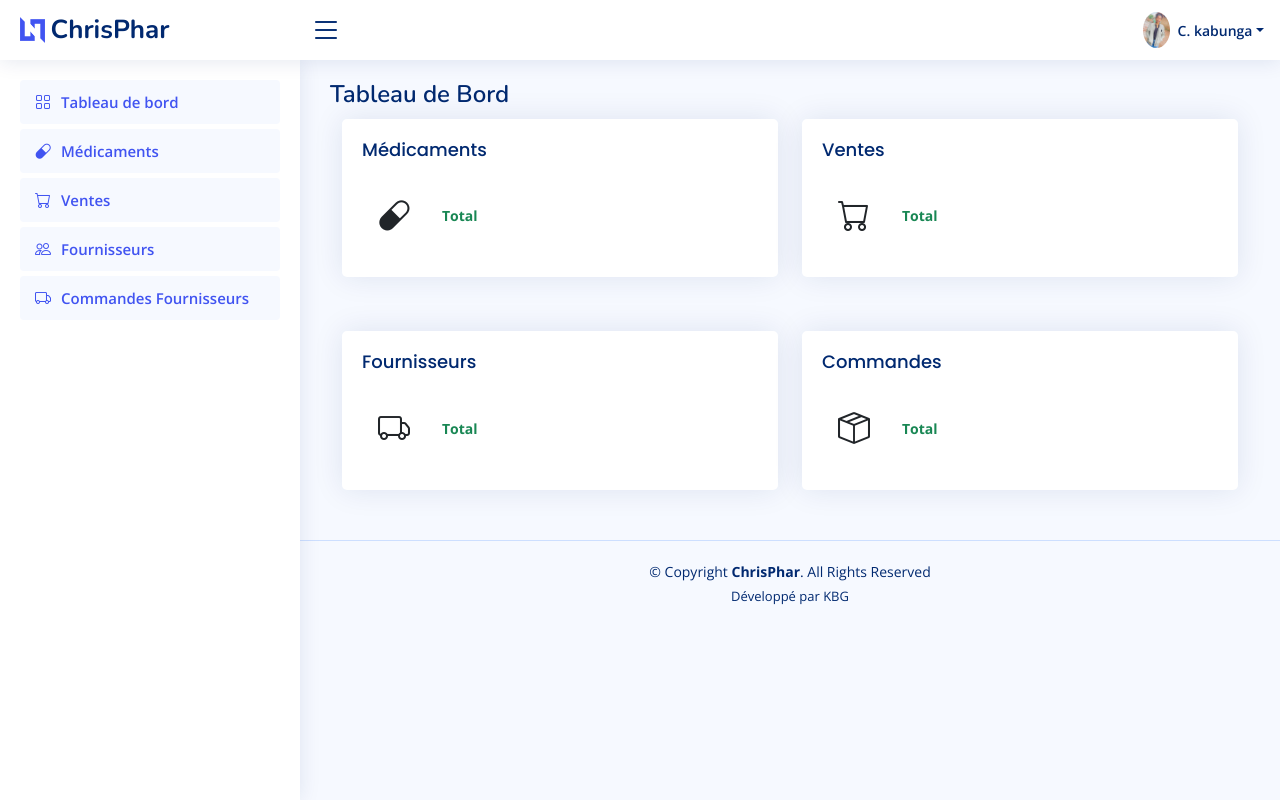
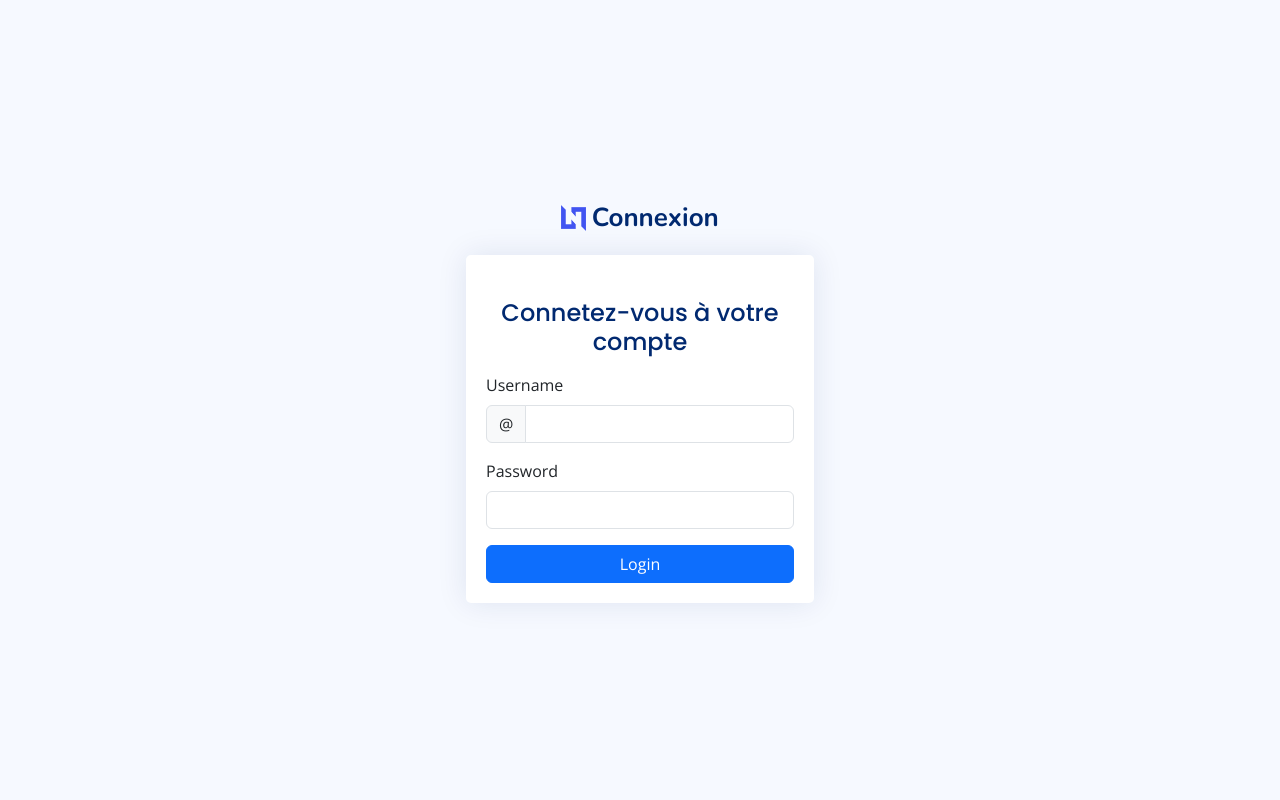
Before and after one commit to christelle-kabunga/GestionPharma, a Django app: page / in a window 1280 px wide. Run offline with Django 4.2, Linux system fonts and the light colour scheme; some libraries are stand-ins or nearby versions.

Commit message:
login page

```diff
--- a/django_project/VM/GestionPharma/GestionPharma/settings.py
+++ b/django_project/VM/GestionPharma/GestionPharma/settings.py
@@ -9,6 +9,10 @@
 print(f" EXISTE ? {os.path.exists(STATIC_PATH)}")  # Vérifie si Django voit bien le dossier
 
 STATICFILES_DIRS = [STATIC_PATH]
+
+LOGIN_URL = '/login/'
+LOGIN_REDIRECT_URL = '/dashboard/'  # Redirige le superadmin après connexion
+LOGOUT_REDIRECT_URL = '/login/'  # Redirige vers login après déconnexion
 
 
 """
--- a/django_project/VM/GestionPharma/produits/models.py
+++ b/django_project/VM/GestionPharma/produits/models.py
@@ -27,7 +27,7 @@
         db_table = 'medicament'  # Nom de la table dans la base de données
 
     def statut_quantite(self):
-        if self.quantite == 0:
+        if self.quantite == 1:
             return 'red'
         elif self.quantite <= 10:
             return 'orange'
--- a/django_project/VM/GestionPharma/produits/templates/delete-confirmation.html
+++ b/django_project/VM/GestionPharma/produits/templates/delete-confirmation.html
@@ -14,7 +14,7 @@
     <form method="POST">
         {% csrf_token %}
         <button type="submit" class="btn btn-danger">Supprimer</button>
-        <a href="{% url 'home' %}" class="btn btn-secondary">Annuler</a>
+        <a href="{% url 'produit' %}" class="btn btn-secondary">Annuler</a>
     </form>
 </body>
 </html>
--- a/django_project/VM/GestionPharma/produits/templates/details.html
+++ b/django_project/VM/GestionPharma/produits/templates/details.html
@@ -20,7 +20,7 @@
         </tr>
         <tr>
             <th>Prix</th>
-            <td>{{ medicament.prix }} $</td>
+            <td>{{ medicament.prix }} FC</td>
         </tr>
         <tr>
             <th>Quantité</th>
@@ -31,6 +31,6 @@
             <td>{{ medicament.date_expiration }}</td>
         </tr>
     </table>
-    <a href="{% url 'home' %}" class="btn btn-primary">Retour</a>
+    <a href="{% url 'produit' %}" class="btn btn-primary">Retour</a>
 </body>
 </html>
--- a/django_project/VM/GestionPharma/produits/templates/edit-product.html
+++ b/django_project/VM/GestionPharma/produits/templates/edit-product.html
@@ -38,7 +38,7 @@
               <div class="row justify-content-center">
                   <div class="col-lg-4 col-md-6 d-flex flex-column align-items-center justify-content-center">
                       <div class="d-flex justify-content-center py-4">
-                          <a href="{% url 'home' %}" class="logo d-flex align-items-center w-auto">
+                          <a href="{% url 'produit' %}" class="logo d-flex align-items-center w-auto">
                               <img src="{% static 'img/logo.png' %}" alt="">
                               <span class="d-none d-lg-block">Gestion pharmacie</span>
                           </a>
--- a/django_project/VM/GestionPharma/produits/templates/header.html
+++ b/django_project/VM/GestionPharma/produits/templates/header.html
@@ -2,7 +2,7 @@
 <header id="header" class="header fixed-top d-flex align-items-center">
 
     <div class="d-flex align-items-center justify-content-between">
-      <a href="index.html" class="logo d-flex align-items-center">
+      <a href="#" class="logo d-flex align-items-center">
         <img src="assets/img/logo.png" alt="">
         <span class="d-none d-lg-block">ChrisPhar</span>
       </a>
@@ -28,7 +28,7 @@
               <hr class="dropdown-divider">
             </li>
             <li>
-              <a class="dropdown-item d-flex align-items-center" href="#">
+              <a class="dropdown-item d-flex align-items-center" href="{% url 'logout' %}">
                 <i class="bi bi-box-arrow-right"></i>
                 <span>Déconnexion</span>
               </a>
--- a/django_project/VM/GestionPharma/produits/templates/home.html
+++ b/django_project/VM/GestionPharma/produits/templates/home.html
@@ -40,7 +40,7 @@
                                         <i class="bi bi-cart"></i>
                                     </div>
                                     <div class="ps-3">
-                                        <h6>{{ total_ventes }}</h6>
+                                        <h6>{{ total_ventes }} FC</h6>
                                         <span class="text-success small pt-1 fw-bold">Total</span>
                                     </div>
                                 </div>
--- /dev/null
+++ b/django_project/VM/GestionPharma/produits/templates/login.html
@@ -0,0 +1,112 @@
+{% load static %}
+<!DOCTYPE html>
+<html lang="en">
+
+<head>
+  <meta charset="utf-8">
+  <meta content="width=device-width, initial-scale=1.0" name="viewport">
+
+  <title>Pharmacie christelle</title>
+  <meta content="" name="description">
+  <meta content="" name="keywords">
+
+  <!-- Favicons -->
+  <link href="{% static 'img/favicon.png' %}" rel="icon">
+  <link href="{% static 'img/apple-touch-icon.png' %}" rel="apple-touch-icon">
+
+  <!-- Google Fonts -->
+  <link href="https://fonts.gstatic.com" rel="preconnect">
+  <link href="https://fonts.googleapis.com/css?family=Open+Sans:300,300i,400,400i,600,600i,700,700i|Nunito:300,300i,400,400i,600,600i,700,700i|Poppins:300,300i,400,400i,500,500i,600,600i,700,700i" rel="stylesheet">
+
+  <!-- Vendor CSS Files -->
+  <link href="{% static 'vendor/bootstrap/css/bootstrap.min.css' %}" rel="stylesheet">
+  <link href="{% static 'vendor/bootstrap-icons/bootstrap-icons.css' %}" rel="stylesheet">
+  <link href="{% static 'vendor/boxicons/css/boxicons.min.css' %}" rel="stylesheet">
+  <link href="{% static 'vendor/quill/quill.snow.css' %}" rel="stylesheet">
+  <link href="{% static 'vendor/quill/quill.bubble.css' %}" rel="stylesheet">
+  <link href="{% static 'vendor/remixicon/remixicon.css' %}" rel="stylesheet">
+  <link href="{% static 'vendor/simple-datatables/style.css' %}" rel="stylesheet">
+
+  <!-- Template Main CSS File -->
+  <link href="{% static 'style.css' %}" rel="stylesheet">
+
+</head>
+<main>
+    <div class="container">
+
+      <section class="section register min-vh-100 d-flex flex-column align-items-center justify-content-center py-4">
+        <div class="container">
+          <div class="row justify-content-center">
+            <div class="col-lg-4 col-md-6 d-flex flex-column align-items-center justify-content-center">
+
+              <div class="d-flex justify-content-center py-4">
+                <a href="index.html" class="logo d-flex align-items-center w-auto">
+                  <img src="assets/img/logo.png" alt="">
+                  <span class="d-none d-lg-block">Connexion</span>
+                </a>
+              </div><!-- End Logo -->
+
+              <div class="card mb-3">
+
+                <div class="card-body">
+
+                  <div class="pt-4 pb-2">
+                    <h5 class="card-title text-center pb-0 fs-4">Connetez-vous à votre compte</h5>
+                  </div>
+                  {% if form.errors %}
+                        <div class="alert alert-danger">
+                            Nom d'utilisateur ou mot de passe incorrect.
+                        </div>
+                    {% endif %}
+                  <form class="row g-3 needs-validation" method="post">
+                    {% csrf_token %}
+                    <div class="col-12">
+                      <label for="id_username" class="form-label" class="form-label">Username</label>
+                      <div class="input-group has-validation">
+                        <span class="input-group-text" id="inputGroupPrepend">@</span>
+                        <input type="text" name="username" class="form-control" id="yourUsername" required>
+                        <div class="invalid-feedback">Please enter your username.</div>
+                      </div>
+                    </div>
+
+                    <div class="col-12">
+                      <label for="id_password" class="form-label">Password</label>
+                      <input type="password" name="password" class="form-control" id="yourPassword" required>
+                      <div class="invalid-feedback">Please enter your password!</div>
+                    </div>
+                    <div class="col-12">
+                      <button class="btn btn-primary w-100" type="submit">Login</button>
+                    </div>
+                  </form>
+
+                </div>
+              </div>
+
+            </div>
+          </div>
+        </div>
+
+      </section>
+
+    </div>
+  </main><!-- End #main -->
+
+
+    <a href="#" class="back-to-top d-flex align-items-center justify-content-center"><i class="bi bi-arrow-up-short"></i></a>
+
+    <!-- Vendor JS Files -->
+    <script src="{% static 'vendor/apexcharts/apexcharts.min.js' %}"></script>
+    <script src="{% static 'vendor/bootstrap/js/bootstrap.bundle.min.js' %}"></script>
+    <script src="{% static 'vendor/chart.js/chart.umd.js' %}"></script>
+    <script src="{% static 'vendor/echarts/echarts.min.js' %}"></script>
+    <script src="{% static 'vendor/quill/quill.min.js' %}"></script>
+    <script src="{% static 'vendor/simple-datatables/simple-datatables.js' %}"></script>
+    <script src="{% static 'vendor/tinymce/tinymce.min.js' %}"></script>
+    <script src="{% static 'vendor/php-email-form/validate.js' %}"></script>
+
+    <!-- Template Main JS File -->
+    <script src="{% static 'main.js' %}"></script>
+
+  </body>
+
+  </html>
--- a/django_project/VM/GestionPharma/produits/templates/modifier_vente.html
+++ b/django_project/VM/GestionPharma/produits/templates/modifier_vente.html
@@ -32,10 +32,6 @@
 
 </head>
 <main id="main" class="main">
-  <div class="pagetitle">
-      <h1>Modifier une Vente</h1>
-  </div>
-
   <section class="section">
       <div class="row">
           <div class="col-lg-6 mx-auto">
--- a/django_project/VM/GestionPharma/produits/templates/supprimer_vente.html
+++ b/django_project/VM/GestionPharma/produits/templates/supprimer_vente.html
@@ -2,10 +2,6 @@
 
 {% block content %}
 <main id="main" class="main">
-  <div class="pagetitle">
-      <h1>Supprimer une Vente</h1>
-  </div>
-
   <section class="section">
       <div class="row">
           <div class="col-lg-6 mx-auto">
--- a/django_project/VM/GestionPharma/produits/templates/ventes.html
+++ b/django_project/VM/GestionPharma/produits/templates/ventes.html
@@ -45,7 +45,9 @@
                                   <th>Quantité</th>
                                   <th>Vendu par</th>
                                   <th>Date de Vente</th>
+                                  <th>Montant</th>
                                   <th scope="col"  colspan="2" class="text-center">Actions</th>
+
                               </tr>
                           </thead>
                           <tbody>
@@ -55,6 +57,7 @@
                                   <td>{{ vente.quantite }}</td>
                                   <td>{{ vente.vendu_par.username }}</td>
                                   <td>{{ vente.date_vente }}</td>
+                                  <td>{{ vente.medicament.prix|floatformat:2|default:"0.00" }}</td>
                                   <td>
                                       <a href="{% url 'modifier_vente' vente.id %}" class="btn btn-primary">
                                         <i class="bi bi-pencil-square"></i>
@@ -67,7 +70,7 @@
                               {% endfor %}
                           </tbody>
                       </table>
-
+                      {% comment %} <h4>Total des ventes : <strong>{{ total_ventes }}</strong> FC</h4> {% endcomment %}
                   </div>
               </div>
           </div>
--- a/django_project/VM/GestionPharma/produits/urls.py
+++ b/django_project/VM/GestionPharma/produits/urls.py
@@ -2,13 +2,20 @@
 from django.urls import path
 from .views import *
 from . import views  # Import des vues
+from django.contrib import admin
+from django.contrib.auth.views import LoginView, LogoutView
 
 urlpatterns = [
-   # path('',home, name='home'),
+    path('admin/', admin.site.urls),  # Accès à l'interface admin
+    path('logout/', LogoutView.as_view(), name='logout'),  # Définition de l'URL pour la déconnexion
+    path('login/', LoginView.as_view(template_name='login.html'), name='login'),  # Page de connexion
+    path('', login_view, name='login'),  # page login par defaut
+    #l’URL pour accéder au tableau de bord.
+   path('dashboard/', dashboard, name='dashboard'),
 
    # avec les vues generiques pour medicament
 
-   path('', Affichage.as_view(), name='home'),
+   path('produit', Affichage.as_view(), name='produit'),
    path('ajout/',ajout_donnees, name='ajout'),
    path('modifier/<uuid:medicament_id>/', modifier_donnees, name='modifier'),
    path('supprimer/<uuid:medicament_id>/', supprimer_donnees, name='supprimer'),
@@ -23,14 +30,14 @@
 
     # Ventes CRUD
     path('ventes/', views.ventes, name='ventes'),
-    path('ventes/ajouter/', views.ajouter_vente, name='ajouter_vente'),
-    path('ventes/modifier/<uuid:vente_id>/', views.modifier_vente, name='modifier_vente'),
-    path('ventes/supprimer/<uuid:vente_id>/', views.supprimer_vente, name='supprimer_vente'),
+    path('ajouter/', views.ajouter_vente, name='ajouter_vente'),
+    path('modifie/<uuid:vente_id>/', views.modifier_vente, name='modifier_vente'),
+    path('supprime/<uuid:vente_id>/', views.supprimer_vente, name='supprimer_vente'),
 
 
     # pour les fichiers du template
 
-    path('', views.dashboard, name='dashboard'),
+    path('dashboard', views.dashboard, name='dashboard'),
     path('produit/', views.medicaments, name='produit'),
     path('ventes/', views.ventes, name='ventes'),
     path('commandes/', views.commandes, name='commandes'),
--- a/django_project/VM/GestionPharma/produits/views.py
+++ b/django_project/VM/GestionPharma/produits/views.py
@@ -2,14 +2,17 @@
 from django.views.generic import ListView
 from django.contrib import messages
 from django.contrib.auth.decorators import login_required
+from django.contrib.auth.models import User
+from django.contrib.auth import logout,authenticate, login
 import uuid
 from .models import *
 from datetime import datetime
 
+
 #appel des fichiers templates
 
 def dashboard(request):
-    return render(request, 'dashboard.html')
+    return render(request, 'home.html')
 
 def medicaments(request):
     liste_medicaments = Medicament.objects.all()  # Récupérer tous les médicaments
@@ -27,9 +30,32 @@
     return render(request, 'fournisseur.html',{'fournisseurs': liste_fournisseurs})
 
 
+#pour vérifier si l'utilisateur est un superutilisateur
+
+def login_view(request):
+    if request.method == 'POST':
+        username = request.POST['username']
+        password = request.POST['password']
+
+        # Vérification des identifiants
+        user = authenticate(request, username=username, password=password)
+
+        if user is not None:
+            login(request, user)  # Connecte l'utilisateur
+            return redirect('dashboard')  # Redirige vers la page d'accueil
+        else:
+            return render(request, 'login.html', {'error': 'Identifiants invalides'})
+
+    return render(request, 'login.html')
+
+#deconnexion
+def logout_view(request):
+    logout(request)  # Déconnecte l'utilisateur
+    return redirect('login')  # Redirige vers la page de connexion après la déconnexion
+
 # Affichage des médicaments avec ListView
 class Affichage(ListView):
-    template_name = 'home.html'  # Template utilisé
+    template_name = 'produit.html'  # Template utilisé
     model = Medicament  # Modèle associé
     context_object_name = 'donnees'  # Nom de la variable dans le template
 
@@ -93,7 +119,7 @@
 
         # Si tout s'est bien passé, afficher le message de succès et rediriger
         messages.success(request, "Produit ajouté avec succès !")
-        return redirect('ajout')
+        return redirect('produit')
 
     else:
         return render(request, "add-product.html")
@@ -103,7 +129,7 @@
         medicament_uuid = uuid.UUID(str(medicament_id))  # 🔹 Convertir en UUID
     except ValueError:
         messages.error(request, "Identifiant invalide.")
-        return redirect('home')
+        return redirect('produit')
 
     medicament = get_object_or_404(Medicament, id=medicament_uuid)  # 🔹 Recherche avec UUID
 
@@ -148,7 +174,7 @@
             medicament.save()
 
             messages.success(request, "Produit modifié avec succès !")
-            return redirect('home')
+            return redirect('produit')
 
         except Exception as e:
             messages.error(request, f"Erreur lors de la modification du produit : {e}")
@@ -163,7 +189,7 @@
     if request.method == "POST":
         medicament.delete()
         messages.success(request, "Médicament supprimé avec succès !")
-        return redirect('home')
+        return redirect('produit')
 
     return render(request, "delete-confirmation.html", {"medicament": medicament})
 
@@ -400,12 +426,36 @@
     vente = get_object_or_404(Vente, id=vente_id)
     vente.medicament.quantite += vente.quantite  # Rétablissement du stock
     vente.medicament.save()
-    vente.delete()
-    messages.success(request, "Vente supprimée avec succès !")
-    return redirect('ventes')
+    if request.method == "POST":
+        vente.delete()
+        messages.success(request, "Vente supprimée avec succès !")
+        return redirect('ventes')
 
+    return render(request, "supprimer_vente.html", {"vente": vente})
+# Affiche la liste des ventes.
 @login_required
 def liste_ventes(request):
     """ Affiche la liste des ventes. """
     ventes = Vente.objects.all()
-    return render(request, 'ventes.html', {'ventes': ventes})
+    total = sum(vente.medicament.prix * vente.quantite for vente in ventes)  # Calcul du total
+    return render(request, 'ventes.html', {'ventes': ventes,'total': total})
+
+
+#fonction pour passer le total des ventes et d'autres totaux au template
+@login_required
+def dashboard(request):
+    """ Affiche le tableau de bord avec les totaux """
+
+    # Vérifie si la base de données contient des données avant de faire les calculs
+    total_ventes = Vente.objects.aggregate(total=models.Sum(models.F('medicament__prix') * models.F('quantite')))['total'] or 0
+    total_medicaments = Medicament.objects.count()
+    total_fournisseurs = Fournisseur.objects.count()
+    total_commandes = CommandeFournisseur.objects.count()
+
+    context = {
+        'total_ventes': total_ventes,
+        'total_medicaments': total_medicaments,
+        'total_fournisseurs': total_fournisseurs,
+        'total_commandes': total_commandes
+    }
+    return render(request, 'home.html', context)
```
